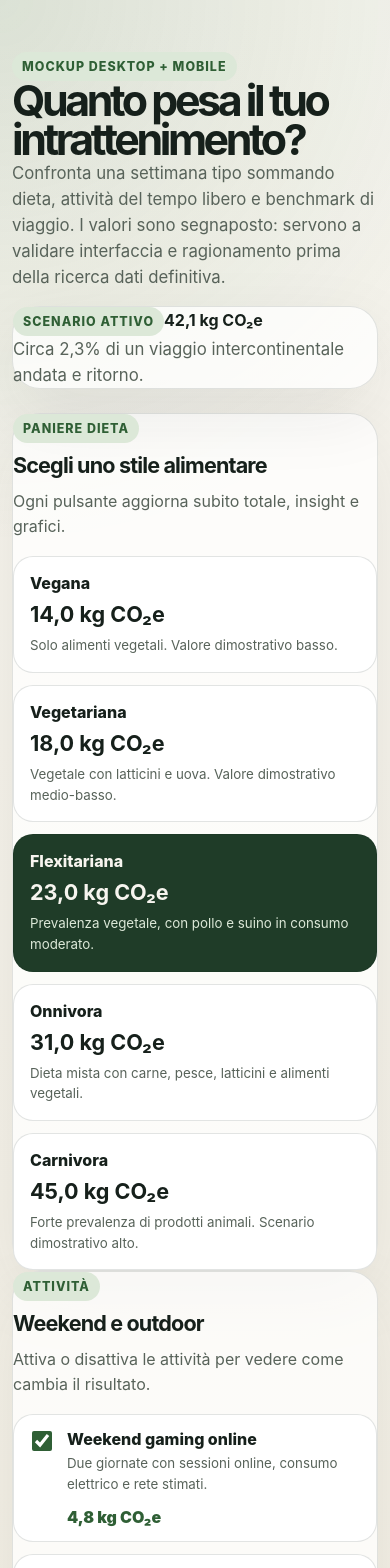
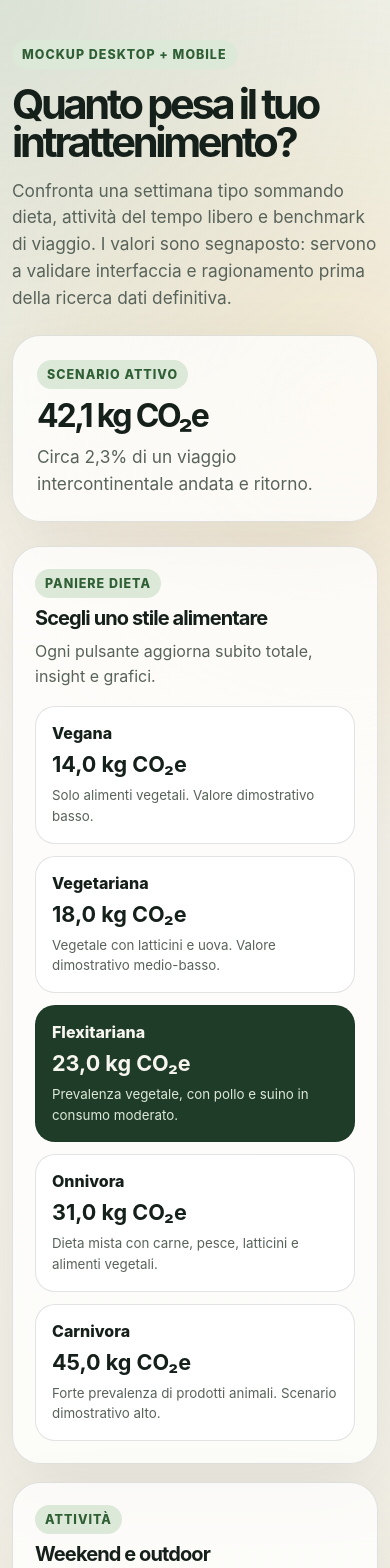
Before and after one commit to Shaos94/co2-entertainment-impact, a React (Vite) app: page / in a window 390 px wide. Shown: the top 1568 px of the page. Built offline with nearby package versions, Linux system fonts and the light colour scheme; the HTML template or start-up script is replaced by a standard one.

Commit message:
Add responsive desktop layout and chart styles

```diff
--- a/src/index.css
+++ b/src/index.css
@@ -19,6 +19,7 @@ body {
   min-height: 100vh;
   background:
     radial-gradient(circle at top left, rgba(74, 123, 78, 0.16), transparent 34rem),
+    radial-gradient(circle at 85% 10%, rgba(235, 181, 87, 0.18), transparent 28rem),
     linear-gradient(180deg, #f7f5ef 0%, #ece7d8 100%);
 }
 
@@ -27,16 +28,27 @@ input {
   font: inherit;
 }
 
+button {
+  -webkit-tap-highlight-color: transparent;
+}
+
 main {
-  width: min(1120px, calc(100% - 32px));
+  width: min(1280px, calc(100% - 40px));
   margin: 0 auto;
-  padding: 32px 0 48px;
+  padding: 40px 0 56px;
 }
 
 .hero {
   display: grid;
+  grid-template-columns: minmax(0, 1.45fr) minmax(320px, 0.55fr);
+  gap: 24px;
+  align-items: end;
+  padding: 32px 0 24px;
+}
+
+.hero-copy {
+  display: grid;
   gap: 16px;
-  padding: 32px 0 24px;
 }
 
 .eyebrow,
@@ -60,16 +72,16 @@ p {
 }
 
 h1 {
-  max-width: 760px;
-  font-size: clamp(2.3rem, 11vw, 5.7rem);
+  max-width: 850px;
+  font-size: clamp(2.6rem, 8vw, 6.4rem);
   line-height: 0.92;
   letter-spacing: -0.08em;
 }
 
 h2 {
-  font-size: clamp(1.35rem, 4vw, 2.2rem);
-  line-height: 1;
-  letter-spacing: -0.04em;
+  font-size: clamp(1.25rem, 2.5vw, 2.1rem);
+  line-height: 1.02;
+  letter-spacing: -0.045em;
 }
 
 p,
@@ -80,15 +92,149 @@ small {
 }
 
 .hero p {
-  max-width: 680px;
-  font-size: 1.05rem;
+  max-width: 720px;
+  font-size: 1.08rem;
 }
 
 .panel {
   border: 1px solid rgba(22, 32, 27, 0.12);
   border-radius: 28px;
-  background: rgba(255, 255, 255, 0.74);
+  background: rgba(255, 255, 255, 0.76);
   box-shadow: 0 24px 70px rgba(32, 42, 34, 0.08);
+}
+
+.hero-card {
+  display: grid;
+  gap: 12px;
+  padding: 24px;
+}
+
+.hero-card strong {
+  color: #16201b;
+  font-size: clamp(2rem, 4vw, 3.8rem);
+  letter-spacing: -0.07em;
+  line-height: 0.95;
+}
+
+.desktop-dashboard {
+  display: grid;
+  grid-template-columns: minmax(360px, 0.9fr) minmax(0, 1.35fr);
+  gap: 18px;
+  align-items: start;
+}
+
+.control-column,
+.results-column,
+.insight-grid {
+  display: grid;
+  gap: 18px;
+}
+
+.results-column {
+  grid-template-columns: minmax(0, 1fr);
+}
+
+.control-panel,
+.summary,
+.chart-panel,
+.insight,
+.notes {
+  padding: 22px;
+}
+
+.section-title {
+  display: grid;
+  gap: 10px;
+  margin-bottom: 18px;
+}
+
+.compact-title {
+  margin-bottom: 16px;
+}
+
+.cards,
+.activity-list {
+  display: grid;
+  gap: 12px;
+}
+
+.card,
+.activity {
+  width: 100%;
+  border: 1px solid rgba(22, 32, 27, 0.12);
+  border-radius: 20px;
+  background: #ffffff;
+  color: inherit;
+}
+
+.card {
+  display: grid;
+  gap: 8px;
+  padding: 16px;
+  text-align: left;
+  cursor: pointer;
+  transition:
+    border-color 160ms ease,
+    background 160ms ease,
+    transform 160ms ease;
+}
+
+.card:hover,
+.card:focus-visible {
+  border-color: #2f5f35;
+  outline: none;
+  transform: translateY(-1px);
+}
+
+.card.selected {
+  background: #1f3c28;
+  color: #f7f5ef;
+}
+
+.card.selected small {
+  color: #dce8d8;
+}
+
+.card span,
+.activity strong {
+  font-weight: 850;
+}
+
+.card strong {
+  font-size: 1.35rem;
+}
+
+.activity {
+  display: grid;
+  grid-template-columns: auto 1fr auto;
+  gap: 12px;
+  align-items: start;
+  padding: 14px;
+  cursor: pointer;
+}
+
+.activity:focus-within,
+.activity:hover {
+  border-color: #2f5f35;
+}
+
+.activity input {
+  width: 20px;
+  height: 20px;
+  margin-top: 2px;
+  accent-color: #2f5f35;
+}
+
+.activity span {
+  display: grid;
+  gap: 4px;
+}
+
+.activity em {
+  color: #2f5f35;
+  font-style: normal;
+  font-weight: 900;
+  white-space: nowrap;
 }
 
 .summary {
@@ -96,13 +242,11 @@ small {
   grid-template-columns: 1fr auto;
   gap: 24px;
   align-items: center;
-  margin: 16px 0;
-  padding: 24px;
 }
 
 .summary h2 {
   margin-top: 16px;
-  font-size: clamp(2.2rem, 9vw, 5rem);
+  font-size: clamp(2.1rem, 5vw, 4.6rem);
 }
 
 .summary p {
@@ -130,106 +274,78 @@ small {
   font-weight: 800;
 }
 
-.grid {
+.chart-panel {
   display: grid;
-  grid-template-columns: minmax(0, 1.15fr) minmax(320px, 0.85fr);
+  gap: 10px;
+}
+
+.bar-chart {
+  display: grid;
   gap: 16px;
 }
 
-.grid .panel,
-.insight,
-.notes {
-  padding: 22px;
+.bar-row {
+  display: grid;
+  gap: 8px;
 }
 
-.section-title {
-  display: grid;
+.bar-heading {
+  display: flex;
   gap: 12px;
-  margin-bottom: 18px;
+  align-items: baseline;
+  justify-content: space-between;
 }
 
-.cards,
-.activity-list {
-  display: grid;
-  gap: 12px;
-}
-
-.card,
-.activity {
-  width: 100%;
-  border: 1px solid rgba(22, 32, 27, 0.12);
-  border-radius: 20px;
-  background: #ffffff;
-  color: inherit;
-}
-
-.card {
-  display: grid;
-  gap: 8px;
-  padding: 16px;
-  text-align: left;
-  cursor: pointer;
-}
-
-.card:hover,
-.card:focus-visible {
-  border-color: #2f5f35;
-  outline: none;
-}
-
-.card.selected {
-  background: #1f3c28;
-  color: #f7f5ef;
-}
-
-.card.selected small {
-  color: #dce8d8;
-}
-
-.card span,
-.activity strong {
+.bar-heading span {
   font-weight: 850;
 }
 
-.card strong {
-  font-size: 1.35rem;
+.bar-heading strong {
+  color: #2f5f35;
+  font-size: 1rem;
+  white-space: nowrap;
 }
 
-.activity {
-  display: grid;
-  grid-template-columns: auto 1fr auto;
-  gap: 12px;
-  align-items: start;
-  padding: 14px;
+.bar-track {
+  width: 100%;
+  height: 16px;
+  overflow: hidden;
+  border-radius: 999px;
+  background: rgba(31, 60, 40, 0.1);
 }
 
-.activity input {
-  width: 20px;
-  height: 20px;
-  margin-top: 2px;
-  accent-color: #2f5f35;
+.bar-fill {
+  height: 100%;
+  border-radius: 999px;
+  background: linear-gradient(90deg, #2f5f35, #8fa35f);
+  transition: width 180ms ease;
 }
 
-.activity span {
-  display: grid;
-  gap: 4px;
+.comparison-chart .bar-fill {
+  background: linear-gradient(90deg, #2f5f35, #d99b45);
 }
 
-.activity em {
-  color: #2f5f35;
-  font-style: normal;
-  font-weight: 900;
-  white-space: nowrap;
+.insight-grid {
+  grid-template-columns: repeat(2, minmax(0, 1fr));
+  margin-top: 18px;
 }
 
 .insight {
   display: grid;
   gap: 14px;
-  margin-top: 16px;
+}
+
+.benchmark-card {
+  background: #16201b;
+  color: #f7f5ef;
+}
+
+.benchmark-card p {
+  color: #dce8d8;
 }
 
 .notes {
-  margin-top: 16px;
+  margin-top: 18px;
 }
 
 .notes h2 {
@@ -241,14 +357,25 @@ small {
   padding-left: 22px;
 }
 
+@media (max-width: 980px) {
+  .hero,
+  .desktop-dashboard,
+  .insight-grid {
+    grid-template-columns: 1fr;
+  }
+}
+
 @media (max-width: 760px) {
   main {
     width: min(100% - 24px, 560px);
     padding-top: 20px;
   }
 
-  .summary,
-  .grid {
+  .hero {
+    padding-top: 20px;
+  }
+
+  .summary {
     grid-template-columns: 1fr;
   }
 
@@ -266,4 +393,10 @@ small {
   .activity em {
     grid-column: 2;
   }
+
+  .bar-heading {
+    align-items: flex-start;
+    flex-direction: column;
+    gap: 4px;
+  }
 }
```
